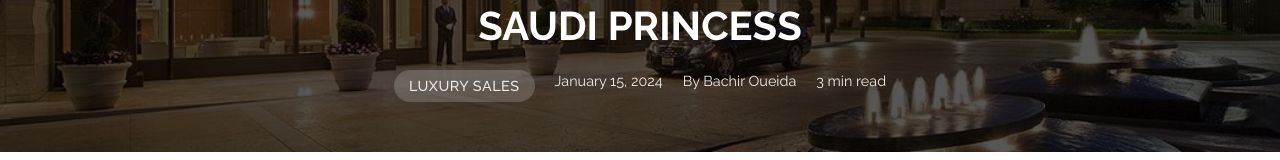
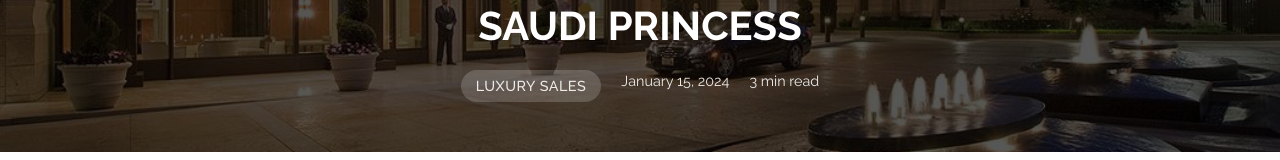
Before and after one commit to Bachir-Oueida/Bachir_personal_site, a Next.js app: page /blog/denzel-washington-bought-this-luxe-10-9-million-LA-condo-from-a-saudi-princess in a window 1280 px wide. Shown: the part 348-508 px from the top of the page. Built offline with nearby package versions, Linux system fonts and the light colour scheme.

Commit message:
hide blogs author

```diff
--- a/src/app/blog/[slug]/page.js
+++ b/src/app/blog/[slug]/page.js
@@ -32,7 +32,7 @@ export default async function BlogPost({ params }) {
               <div className="blog-post-meta">
                 <span className="blog-post-category">{blog.category}</span>
                 <span className="blog-post-date">{formatDate(blog.publishedDate)}</span>
-                <span className="blog-post-author">By {blog.author}</span>
+                {/* <span className="blog-post-author">By {blog.author}</span> */}
                 <span className="blog-post-read-time">{blog.readTime}</span>
               </div>
             </div>
--- a/src/app/blogs/[slug]/page.js
+++ b/src/app/blogs/[slug]/page.js
@@ -33,7 +33,7 @@ export default async function BlogPost({ params }) {
               <div className="blog-post-meta">
                 <span className="blog-post-category">{blog.category}</span>
                 <span className="blog-post-date">{formatDate(blog.publishedDate)}</span>
-                <span className="blog-post-author">By {blog.author}</span>
+                {/* <span className="blog-post-author">By {blog.author}</span> */}
                 <span className="blog-post-read-time">{blog.readTime}</span>
               </div>
             </div>
```
